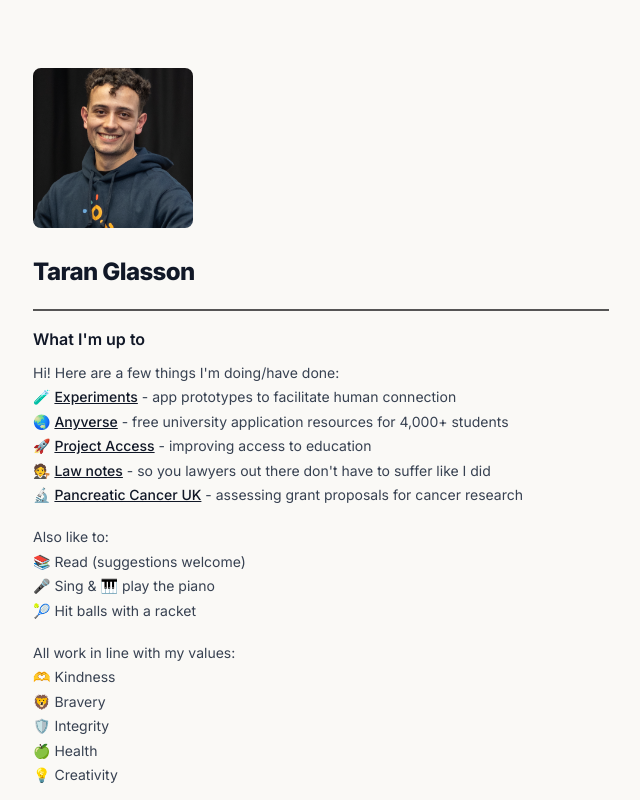
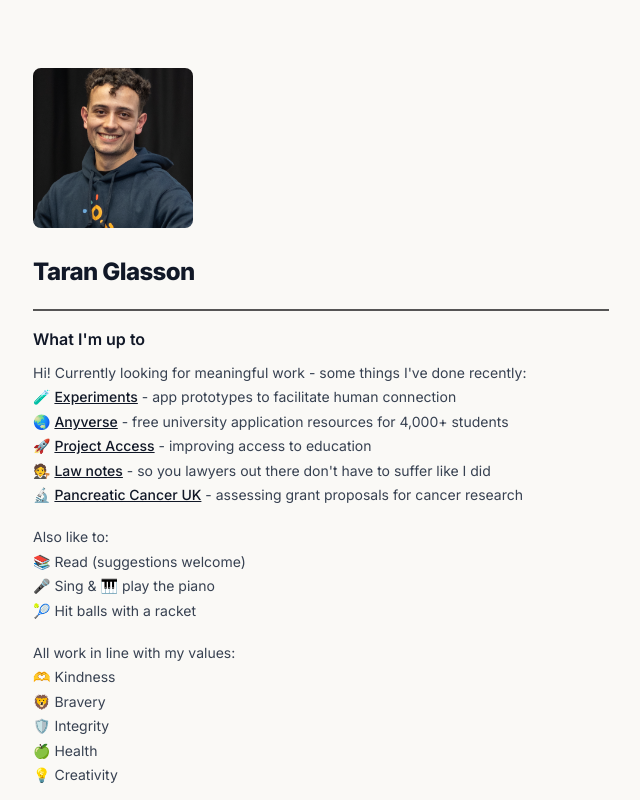
Before and after one commit to glastara/personal-website, a Next.js app: page / in a window 1280 px wide. Shown: the top 800 px of the page, without its empty margins (319-959 px from the left). Built offline with nearby package versions, Linux system fonts and the light colour scheme.

Commit message:
meaningful work copy

```diff
--- a/app/page.mdx
+++ b/app/page.mdx
@@ -20,7 +20,7 @@ export const metadata = {
 ---
 ### What I'm up to
 
-Hi! Here are a few things I'm doing/have done:
+Hi! Currently looking for meaningful work - some things I've done recently:
     🧪 <Link href="/experiments">Experiments</Link> - app prototypes to facilitate human connection
     🌏 <Link href="https://anyverse.app" target="_blank" rel="noopener noreferrer">Anyverse</Link> - free university application resources for 4,000+ students
     🚀 <Link href="https://projectaccess.org/" target="_blank" rel="noopener noreferrer">Project Access</Link> - improving access to education
```
